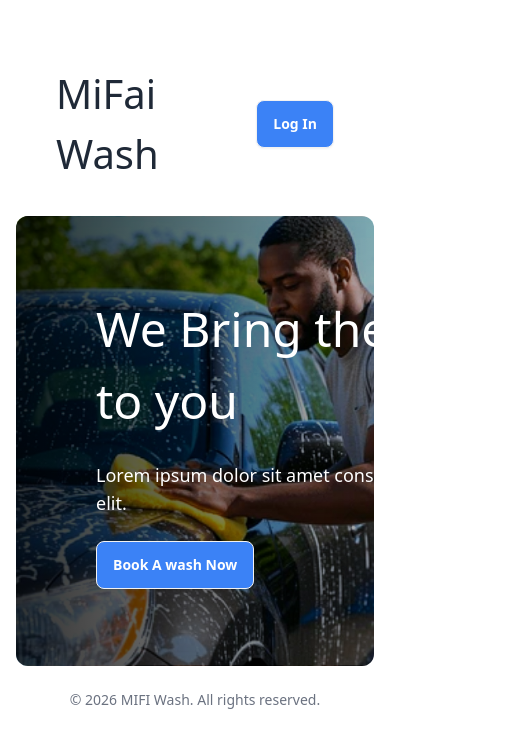
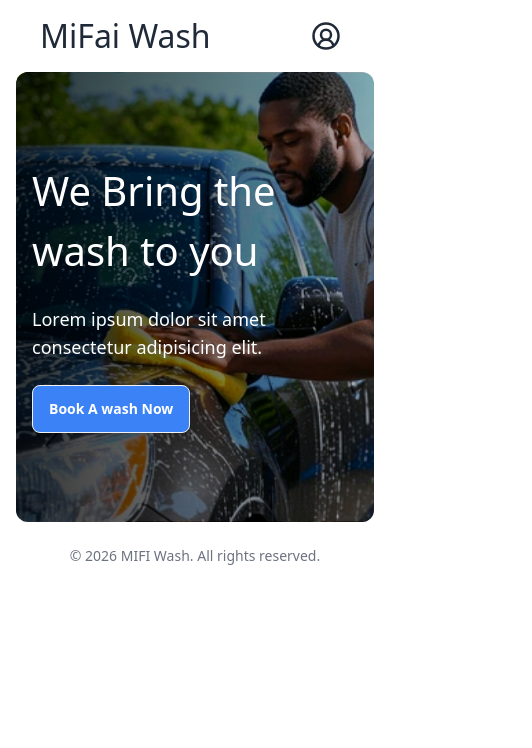
Before and after one commit to Xand3ribs/MIFI-Car-Wash-App, a React (Vite) app: page / in a window 390 px wide. Shown: the top 748 px of the page, 532 px wide, since content can reach past the window. Built offline with nearby package versions, Linux system fonts and the light colour scheme.

Commit message:
Landing page made responsive

```diff
--- a/src/components/Hero.jsx
+++ b/src/components/Hero.jsx
@@ -9,9 +9,9 @@ function Hero() {
 
         <div className="container px-4">
 
-          <div className="flex flex-col items-start justify-center gap-6 pl-16 w-[500px] text-white">
+          <div className="flex flex-col items-start justify-center gap-6 lg:pl-16 w-auto lg:w-[500px] text-white">
 
-            <h1 className="text-[3rem]">We Bring the wash to you </h1>
+            <h1 className="text-[2.5rem] lg:text-[3rem]">We Bring the wash to you </h1>
 
             <p className="text-lg">Lorem ipsum dolor sit amet consectetur adipisicing elit. </p>
 
--- a/src/components/header.jsx
+++ b/src/components/header.jsx
@@ -1,13 +1,22 @@
 function Header() {
   return (
-    <div className="navbar bg-white lg:pt-5 lg:pb-4 lg:px-3 pt-16 pb-8 px-6">
+    <div className="navbar bg-white lg:pt-5 lg:pb-4 lg:px-3 pt-3 pb-3 px-2">
         <div className="container flex flex-row w-full justify-between ">
 
             {/* logo */}
-            <h1 className="text-[2.5rem]">MiFai Wash</h1>
+            <h1 className="text-[2rem] lg:text-[2.5rem]">MiFai Wash</h1>
 
             {/* Log in */}
-            <div class="btn bg-blue-action text-white rounded-field w-auto">Log In</div>
+            <div className="hidden btn bg-blue-action text-white rounded-field w-auto lg:flex">
+              Log In
+            </div>
+
+            <div className="btn btn-circle btn-ghost lg:hidden">
+
+               <svg
+               xmlns="http://www.w3.org/2000/svg" width="30" height="30" viewBox="0 0 24 24" fill="none" stroke="currentColor" stroke-width="2" stroke-linecap="round" stroke-linejoin="round" class="lucide lucide-circle-user-round-icon lucide-circle-user-round"><path d="M17.925 20.056a6 6 0 0 0-11.851.001"/><circle cx="12" cy="11" r="4"/><circle cx="12" cy="12" r="10"/></svg>
+
+            </div>
 
         </div>
     </div>
```
